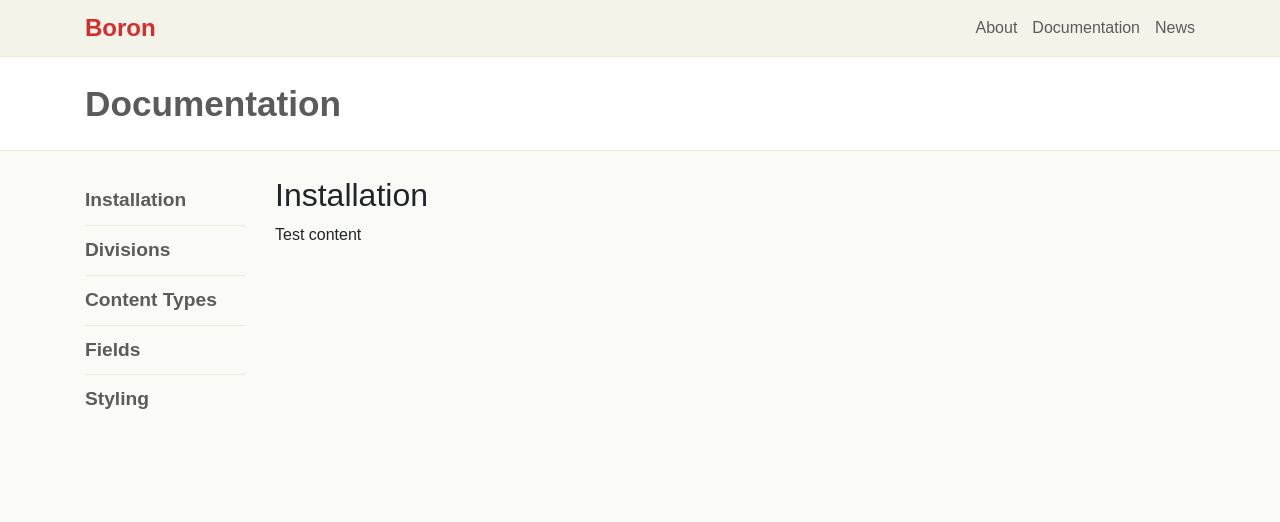
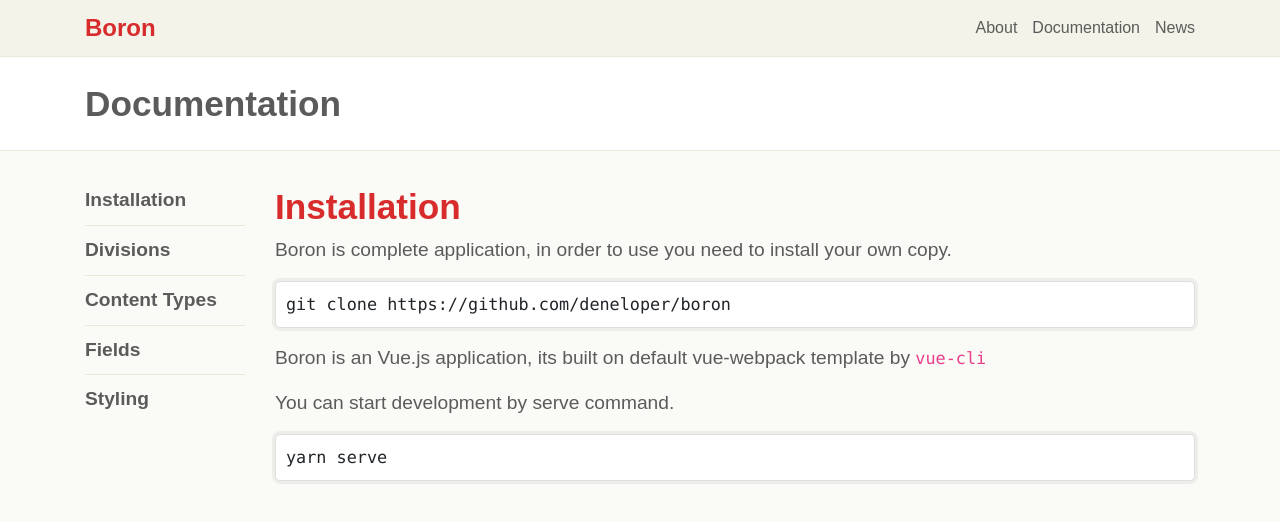
Before and after one commit to deneloper/boron-website, a Gatsby site: page /docs/installation in a window 1280 px wide. Built offline with nearby package versions, Linux system fonts and the light colour scheme; Gatsby itself is replaced by a stand-in of ours; some packages are replaced by stand-ins of ours; code samples lack their colours; a web font is replaced by a local one.

Commit message:
basic installation

````diff
--- a/src/assets/styles/layout.scss
+++ b/src/assets/styles/layout.scss
@@ -126,3 +126,21 @@
     }
   }
 }
+.documentation-content {
+  font-size:1.2rem;
+  color: $primary;
+  padding-top:10px;
+
+  .documentation-title {
+    font-size:2.2rem;
+    font-weight: 600;
+    color: $alternative;
+  }
+}
+pre {
+  border:1px solid #dedede;
+  box-shadow:0 0 0 3px rgba(0,0,0,0.05);
+  background: $foreground;
+  padding:10px;
+  border-radius: 5px;
+}
--- a/src/pages/documentation/installation.md
+++ b/src/pages/documentation/installation.md
@@ -6,4 +6,16 @@
 order: 0
 ---
 
-Test content
+Boron is complete application, in order to use you need to install your own copy.
+
+```
+git clone https://github.com/deneloper/boron
+```
+
+Boron is an Vue.js application, its built on default vue-webpack template by ```vue-cli```
+
+You can start development by serve command.
+
+```
+yarn serve
+```
--- a/src/templates/document.js
+++ b/src/templates/document.js
@@ -4,7 +4,7 @@
 import DocumentationNav from '../components/documentation-nav'
 
 export default ({ data }) => {
-  const post = data.markdownRemark
+  const doc = data.markdownRemark
   return (
     <Layout>
       <div className="page-title">
@@ -18,8 +18,10 @@
             <DocumentationNav />
           </aside>
           <div className="col">
-            <h2>{post.frontmatter.title}</h2>
-            <div dangerouslySetInnerHTML={{ __html: post.html }}  />
+            <div className="documentation-content">
+              <h2 className="documentation-title">{doc.frontmatter.title}</h2>
+              <div dangerouslySetInnerHTML={{ __html: doc.html }}  />
+            </div>
           </div>
         </div>
       </main>
````
